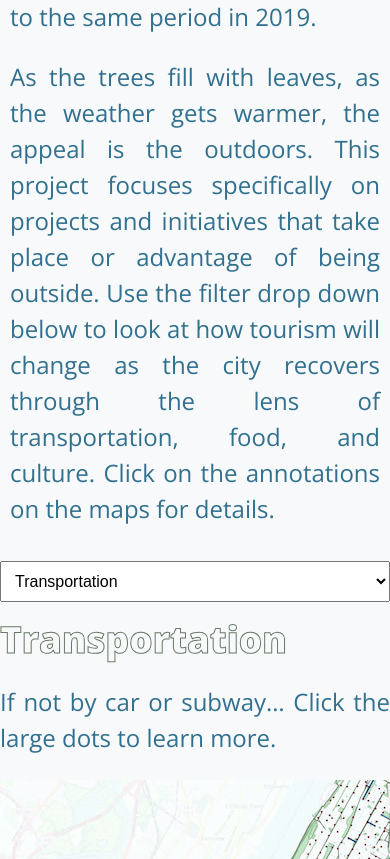
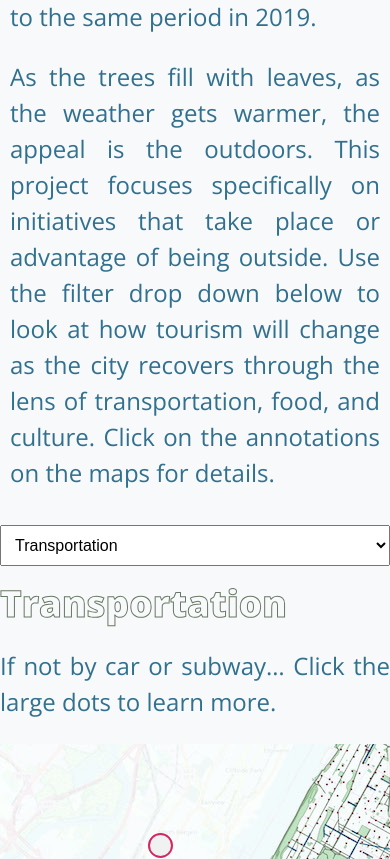
Before and after one commit to OliviaBensimon/tourism, a plain HTML site: page index.html in a window 390 px wide. Shown: the part 5283-6142 px from the top of the page. Drawn offline with nearby package versions, Linux system fonts and the light colour scheme.

Commit message:
fixed copy, media queries still eh

```diff
--- a/index.html
+++ b/index.html
@@ -67,7 +67,7 @@
           married on the Open Street on Vanderbilt Ave </a> in Prospect Heights. Between April and November 2020, <a href=&rdquo;https://nyc.streetsblog.org/2020/12/07/cycling-is-up-car-trips-are-down-de-blasio-is-confused/ &rdquo;>more than double
           the number of New Yorkers were crossing the East River bridges by bike </a> compared to the same period in 2019.</p>
 
-      <p>As the trees fill with leaves, as the weather gets warmer, the appeal is the outdoors. This project focuses specifically on projects and initiatives that take place or advantage of being outside. Use the filter drop down below to look at how
+      <p>As the trees fill with leaves, as the weather gets warmer, the appeal is the outdoors. This project focuses specifically on initiatives that take place or advantage of being outside. Use the filter drop down below to look at how
         tourism will change as the city recovers through the lens of transportation, food, and culture. Click on the annotations on the maps for details.</p>
     </div>
     <div class="flex filter">
```
